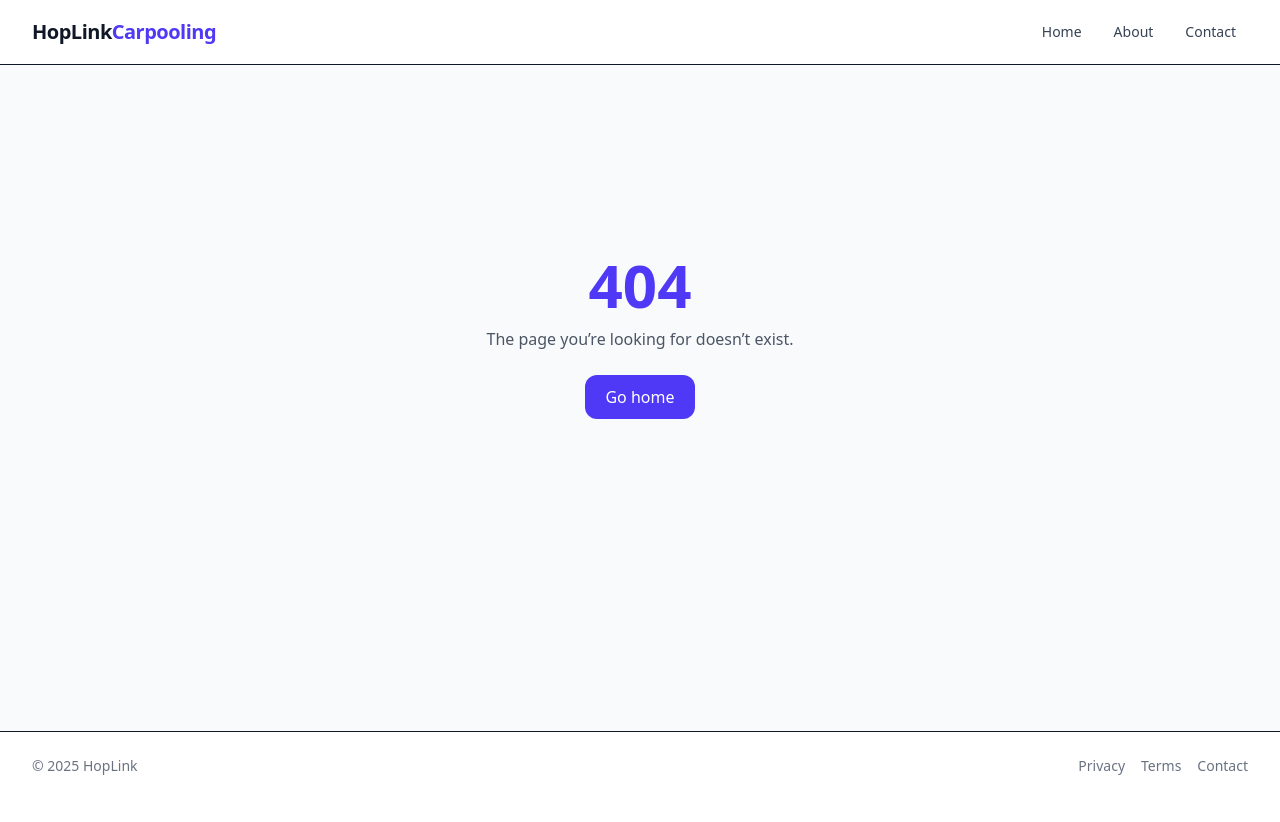
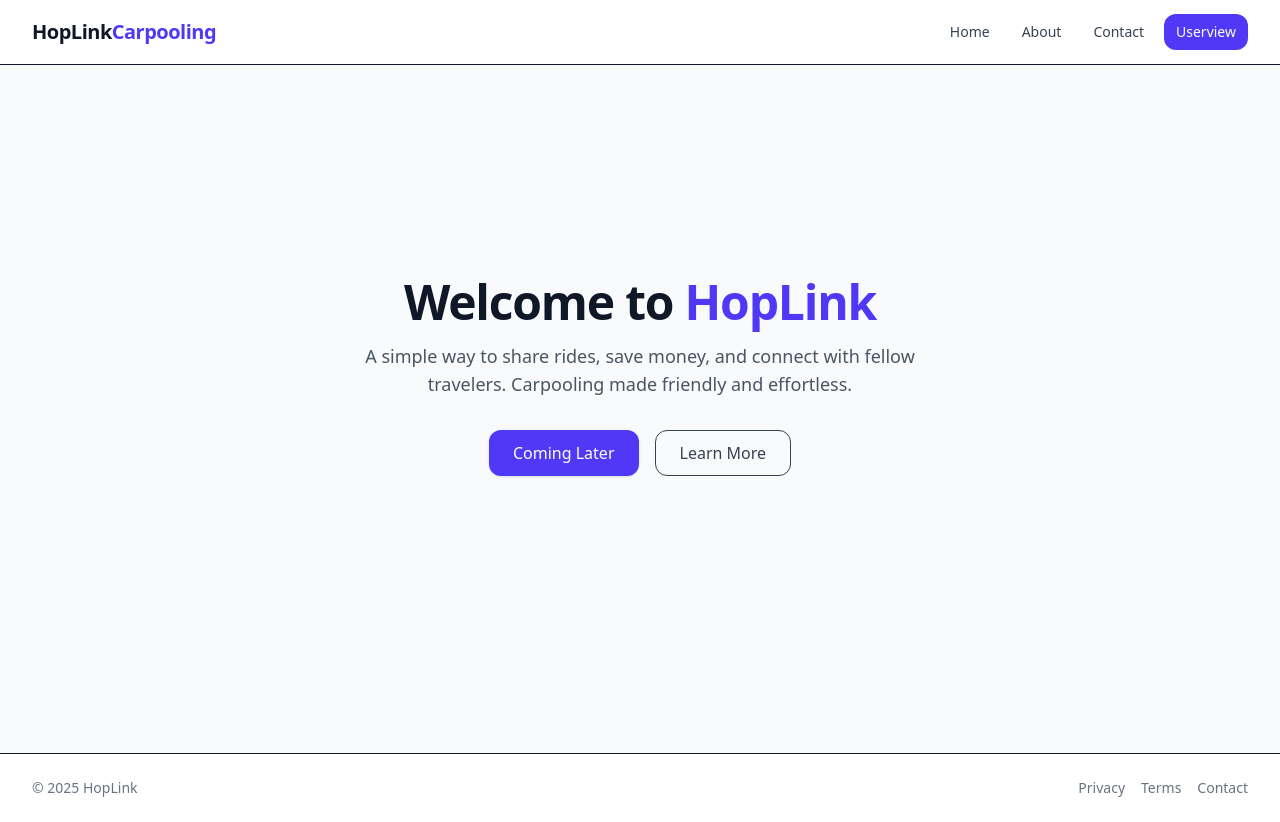
Before and after one commit to Aikeeeen/HopLinkFrontEnd, a React (Vite) app: page /userview in a window 1280 px wide. Before the commit this address had no page. Before the commit the page ends 800 px from the top, so only its background shows below. Built offline with nearby package versions, Linux system fonts and the light colour scheme.

Commit message:
Added userview

```diff
--- a/src/App.jsx
+++ b/src/App.jsx
@@ -4,6 +4,7 @@ import Home from "./pages/Home";
 import About from "./pages/About";
 import Contact from "./pages/Contact";
 import NotFound from "./pages/NotFound";
+import UserView from "./pages/Userview"
 
 export default function App() {
   return (
@@ -12,6 +13,7 @@ export default function App() {
         <Route path="/" element={<Home />} />
         <Route path="/about" element={<About />} />
         <Route path="/contact" element={<Contact />} />
+        <Route path="/userview" element={<UserView />} />
         <Route path="*" element={<NotFound />} />
       </Route>
     </Routes>
--- a/src/components/navigation/DesktopNav.jsx
+++ b/src/components/navigation/DesktopNav.jsx
@@ -4,6 +4,7 @@ const links = [
   { to: "/", label: "Home", end: true },
   { to: "/about", label: "About" },
   { to: "/contact", label: "Contact" },
+  { to: "/userview", label: "Userview" },
 ];
 
 const navLinkClass = ({ isActive }) =>
--- /dev/null
+++ b/src/pages/Userview.jsx
@@ -0,0 +1,24 @@
+export default function Home() {
+  return (
+    <section className="flex flex-col items-center justify-center text-center min-h-[70vh]">
+      <h1 className="text-5xl font-bold tracking-tight">
+        Welcome to <span className="text-indigo-600">HopLink</span>
+      </h1>
+
+      <p className="mt-4 text-lg text-gray-600 max-w-xl">
+        A simple way to share rides, save money, and connect with fellow travelers.
+        Carpooling made friendly and effortless.
+      </p>
+
+      <div className="mt-8 flex gap-4">
+        <button className="rounded-xl bg-indigo-600 px-6 py-2.5 text-white font-medium shadow hover:bg-indigo-700 transition">
+          Coming Later
+        </button>
+
+        <button className="rounded-xl border px-6 py-2.5 text-gray-700 hover:bg-gray-100 transition">
+          Learn More
+        </button>
+      </div>
+    </section>
+  );
+}
```
